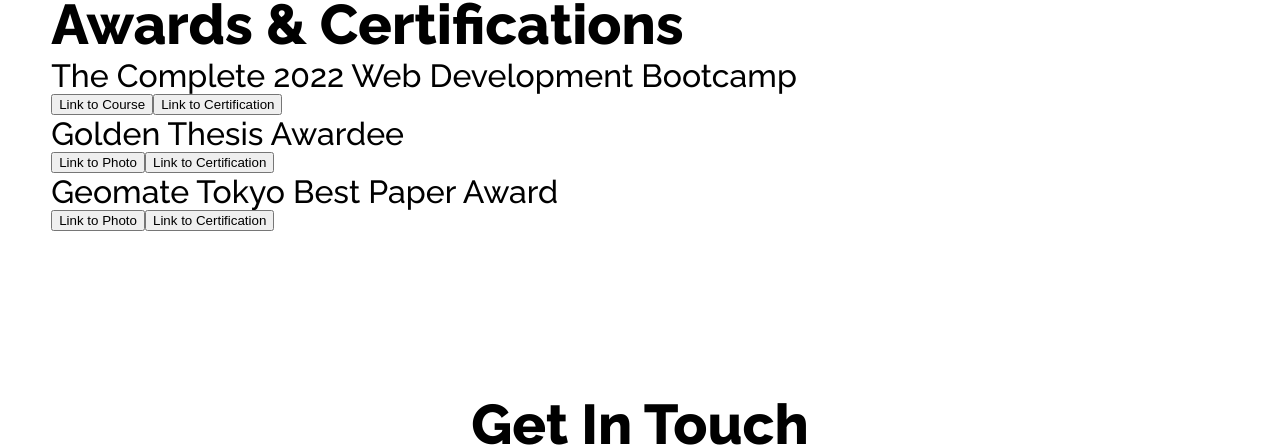
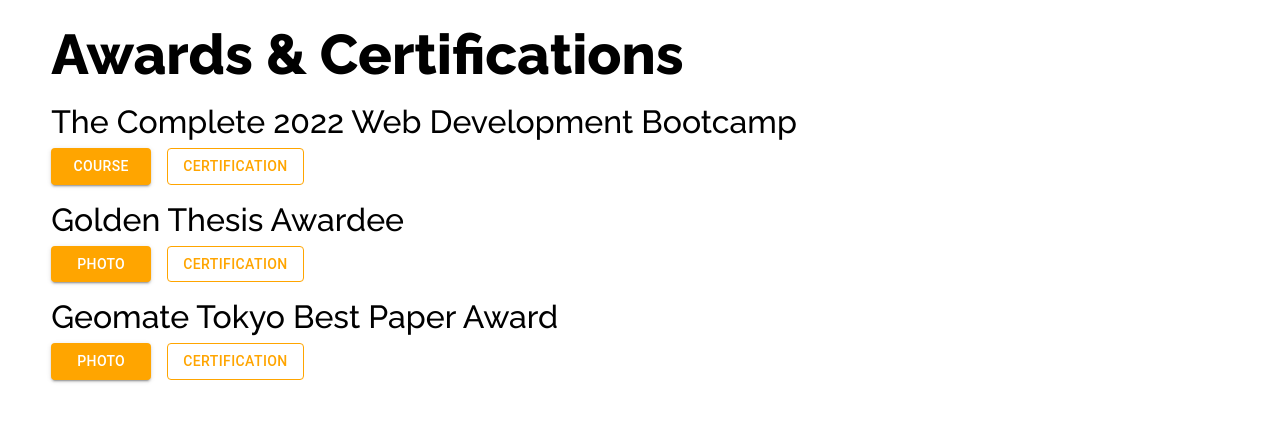
Before and after one commit to Ken-Yokohama/My-Portfolio, a React (Create React App) app: page /about in a window 1280 px wide. Shown: the part 3210-3657 px from the top of the page. Built offline with nearby package versions, Linux system fonts and the light colour scheme.

Commit message:
Added Buttons for Awards and Certifications

```diff
--- a/src/components/Project.jsx
+++ b/src/components/Project.jsx
@@ -1,8 +1,8 @@
 import { Box } from "@mui/material";
 import React, { useState } from "react";
-import Button from "@mui/material/Button";
 import LanguageIcon from "@mui/icons-material/Language";
 import GitHubIcon from "@mui/icons-material/GitHub";
+import Button from "@mui/material/Button";
 import { motion } from "framer-motion";
 
 function Project({
--- a/src/pages/About.jsx
+++ b/src/pages/About.jsx
@@ -2,6 +2,8 @@
 import React, { useState } from "react";
 import { CallToAction, Footer } from "../components";
 import Carousel from "react-elastic-carousel";
+import Button from "@mui/material/Button";
+import { motion } from "framer-motion";
 
 function About(props) {
     const technologiesImgSrc = [
@@ -209,11 +211,14 @@
                     {/* ---------------------EDUCATION------------------------ */}
                     <div>
                         <h1>Education</h1>
-                        <h2 style={{ fontWeight: "100" }}>
+                        <h2 style={{ fontWeight: "100", paddingTop: "1rem" }}>
                             Graduated from{" "}
                             <strong>De La Salle University </strong> batch
                             2014-2019
                         </h2>
+                        <h5 style={{ paddingLeft: "2.5px" }}>
+                            Bachelor of Science in Civil Engineering
+                        </h5>
 
                         <div
                             style={{
@@ -256,21 +261,177 @@
 
                     <div>
                         <h1>Awards & Certifications</h1>
+                        <Box
+                            sx={{
+                                display: "flex",
+                                flexDirection: "column",
+                                gap: "1rem",
+                                paddingTop: "1rem",
+                            }}
+                        >
+                            <div>
                                 <h2 style={{ fontWeight: "100" }}>
                                     The Complete 2022 Web Development Bootcamp
                                 </h2>
-                        <button>Link to Course</button>
-                        <button>Link to Certification</button>
+                                <Box
+                                    sx={{
+                                        display: "flex",
+                                        alignItems: "center",
+                                        gap: "1rem",
+                                        paddingTop: "0.5rem",
+                                    }}
+                                >
+                                    <motion.div
+                                        whileHover={{ scale: 1.1 }}
+                                        whileTap={{ scale: 0.9 }}
+                                    >
+                                        <Button
+                                            sx={{
+                                                backgroundColor: "#FFA500",
+                                                ":hover": {
+                                                    backgroundColor: "#e39505",
+                                                },
+                                                width: "100px",
+                                            }}
+                                            fullWidth
+                                            variant="contained"
+                                            // startIcon={<LanguageIcon />}
+                                            onClick={() => {}}
+                                        >
+                                            Course
+                                        </Button>
+                                    </motion.div>{" "}
+                                    <motion.div
+                                        whileHover={{ scale: 1.1 }}
+                                        whileTap={{ scale: 0.9 }}
+                                    >
+                                        <Button
+                                            sx={{
+                                                color: "#FFA500",
+                                                borderColor: "#FFA500",
+                                                ":hover": {
+                                                    borderColor: "#e39505",
+                                                    color: "#e39505",
+                                                },
+                                            }}
+                                            variant="outlined"
+                                            // endIcon={<GitHubIcon />}
+                                            onClick={() => {}}
+                                        >
+                                            Certification
+                                        </Button>
+                                    </motion.div>
+                                </Box>
+                            </div>
+                            <div>
                                 <h2 style={{ fontWeight: "100" }}>
                                     Golden Thesis Awardee
                                 </h2>
-                        <button>Link to Photo</button>
-                        <button>Link to Certification</button>
+                                <Box
+                                    sx={{
+                                        display: "flex",
+                                        alignItems: "center",
+                                        gap: "1rem",
+                                        paddingTop: "0.5rem",
+                                    }}
+                                >
+                                    <motion.div
+                                        whileHover={{ scale: 1.1 }}
+                                        whileTap={{ scale: 0.9 }}
+                                    >
+                                        <Button
+                                            sx={{
+                                                backgroundColor: "#FFA500",
+                                                ":hover": {
+                                                    backgroundColor: "#e39505",
+                                                },
+                                                width: "100px",
+                                            }}
+                                            fullWidth
+                                            variant="contained"
+                                            // startIcon={<LanguageIcon />}
+                                            onClick={() => {}}
+                                        >
+                                            Photo
+                                        </Button>
+                                    </motion.div>{" "}
+                                    <motion.div
+                                        whileHover={{ scale: 1.1 }}
+                                        whileTap={{ scale: 0.9 }}
+                                    >
+                                        <Button
+                                            sx={{
+                                                color: "#FFA500",
+                                                borderColor: "#FFA500",
+                                                ":hover": {
+                                                    borderColor: "#e39505",
+                                                    color: "#e39505",
+                                                },
+                                            }}
+                                            variant="outlined"
+                                            // endIcon={<GitHubIcon />}
+                                            onClick={() => {}}
+                                        >
+                                            Certification
+                                        </Button>
+                                    </motion.div>
+                                </Box>
+                            </div>
+                            <div>
                                 <h2 style={{ fontWeight: "100" }}>
                                     Geomate Tokyo Best Paper Award
                                 </h2>
-                        <button>Link to Photo</button>
-                        <button>Link to Certification</button>
+                                <Box
+                                    sx={{
+                                        display: "flex",
+                                        alignItems: "center",
+                                        gap: "1rem",
+                                        paddingTop: "0.5rem",
+                                    }}
+                                >
+                                    <motion.div
+                                        whileHover={{ scale: 1.1 }}
+                                        whileTap={{ scale: 0.9 }}
+                                    >
+                                        <Button
+                                            sx={{
+                                                backgroundColor: "#FFA500",
+                                                ":hover": {
+                                                    backgroundColor: "#e39505",
+                                                },
+                                                width: "100px",
+                                            }}
+                                            fullWidth
+                                            variant="contained"
+                                            // startIcon={<LanguageIcon />}
+                                            onClick={() => {}}
+                                        >
+                                            Photo
+                                        </Button>
+                                    </motion.div>{" "}
+                                    <motion.div
+                                        whileHover={{ scale: 1.1 }}
+                                        whileTap={{ scale: 0.9 }}
+                                    >
+                                        <Button
+                                            sx={{
+                                                color: "#FFA500",
+                                                borderColor: "#FFA500",
+                                                ":hover": {
+                                                    borderColor: "#e39505",
+                                                    color: "#e39505",
+                                                },
+                                            }}
+                                            variant="outlined"
+                                            // endIcon={<GitHubIcon />}
+                                            onClick={() => {}}
+                                        >
+                                            Certification
+                                        </Button>
+                                    </motion.div>
+                                </Box>
+                            </div>
+                        </Box>
                     </div>
                 </Box>
                 <CallToAction />
```
Lines whose indentation alone changed are shown as unchanged.
